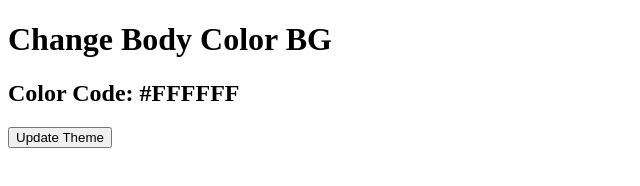
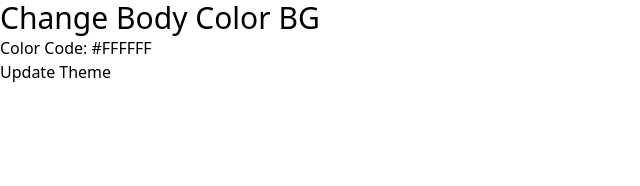
Before and after one commit to joe-jngigi/Web_-_JavaScript_Practise_Target_Series, a website: page colors/index.html in a window 1280 px wide. Shown: the whole page, without its empty margins (0-640 px from the left). Drawn offline with nearby package versions, Linux system fonts and the light colour scheme.

Commit message:
Tailwind add

```diff
--- a/colors/index.html
+++ b/colors/index.html
@@ -4,10 +4,12 @@
     <meta charset="UTF-8">
     <meta http-equiv="X-UA-Compatible" content="IE=edge">
     <meta name="viewport" content="width=device-width, initial-scale=1.0">
+
+    <script src="https://cdn.tailwindcss.com"></script>
     <title>Document</title>
 </head>
 <body >
-    <h1>Change Body Color BG</h1>
+    <h1 class = 'text-3xl'>Change Body Color BG</h1>
     <h2 id="bg-body">Color Code: #FFFFFF</h2>
     <button id="color-btn">Update Theme</button>
 
--- /dev/null
+++ b/colors/main.css
@@ -0,0 +1,3 @@
+@tailwind base;
+@tailwind components;
+@tailwind utilities;
--- /dev/null
+++ b/colors/tailwind.config.js
@@ -0,0 +1,59 @@
+/** @type {import('tailwindcss').Config} */
+module.exports = {
+  content: [
+    './pages/**/*.{html,js}',
+    './components/**/*.{html,js}',
+    './src/**/*.{js,jsx,ts,tsx}'
+  ],
+  darkMode: 'class',
+  theme: {
+    fontFamily: {
+      display: ['Open Sans', 'sans-serif'],
+      body: ['Lato', 'Open Sans' ,'sans-serif'],
+      about: ['Rowdies','cursive'],
+      miniabout :['Sevillana', 'cursive' ],
+      gothic: ['Didact Gothic' , 'sans-serif']
+    },
+    extend: {
+      fontSize: {
+        14: '14px',
+      },
+      backgroundColor: {
+        'main-bg': '#FAFBFB',
+        'main-dark-bg': '#20232A',
+        'secondary-dark-bg': '#33373E',
+        'light-gray': '#F7F7F7',
+        'half-transparent': 'rgba(0, 0, 0, 0.5)',
+      },
+      borderWidth: {
+        1: '1px',
+      },
+      borderColor: {
+        color: 'rgba(0, 0, 0, 0.1)',
+      },
+      width: {
+        400: '400px',
+        760: '760px',
+        780: '780px',
+        800: '800px',
+        1000: '1000px',
+        1200: '1200px',
+        1400: '1400px',
+      },
+      height: {
+        80: '80px',
+      },
+      minHeight: {
+        590: '590px',
+      },
+      backgroundImage: {
+        'hero-pattern':
+          "url('https://i.ibb.co/MkvLDfb/Rectangle-4389.png')",
+      },
+    },
+  },
+  plugins: [
+    require('tailwindcss'),
+    require('autoprefixer'),
+  ],
+};
```
Also changed, not shown: colors/package.json (added, +16 -0 lines), colors/output.css (added), colors/readme.md (added), 2 other files.
